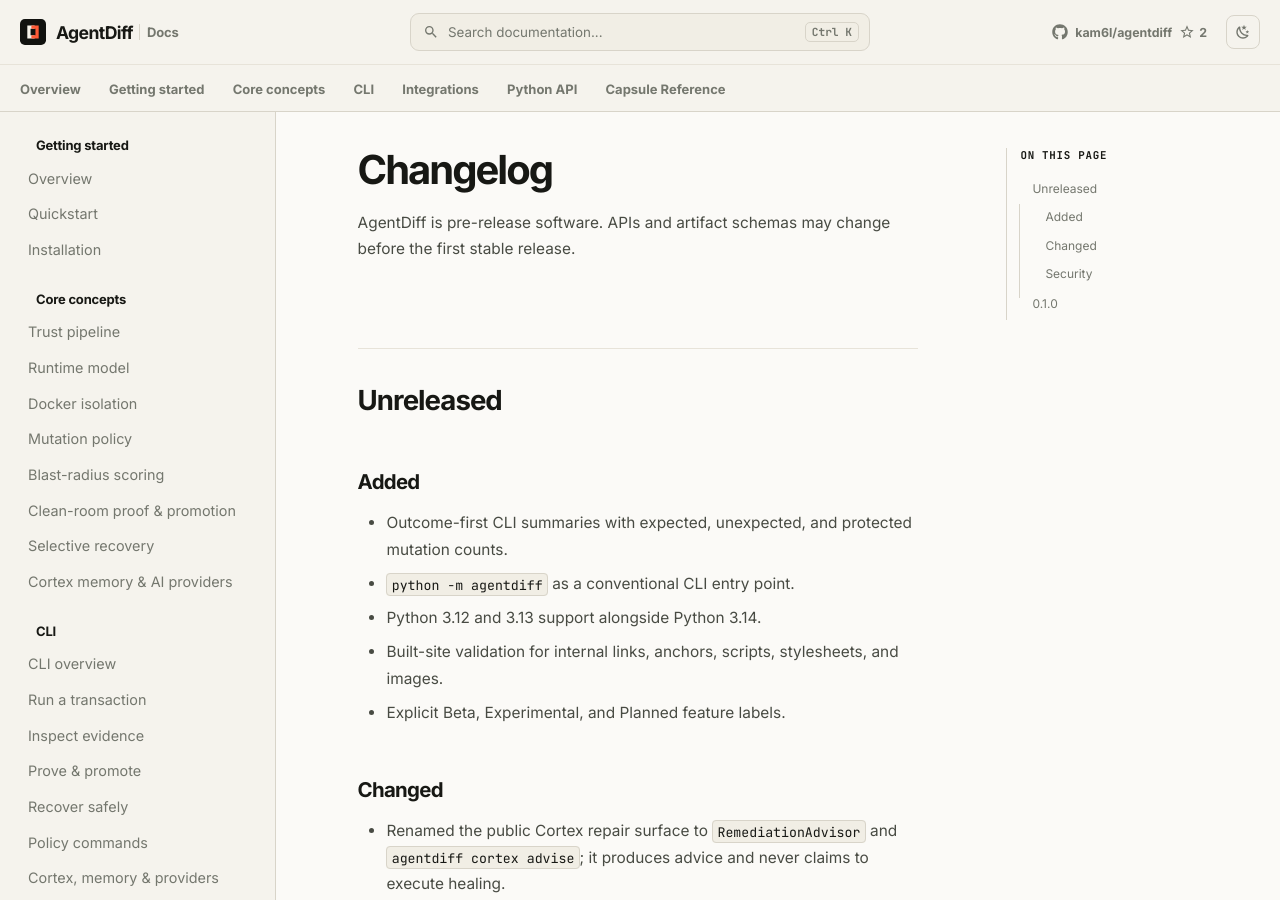
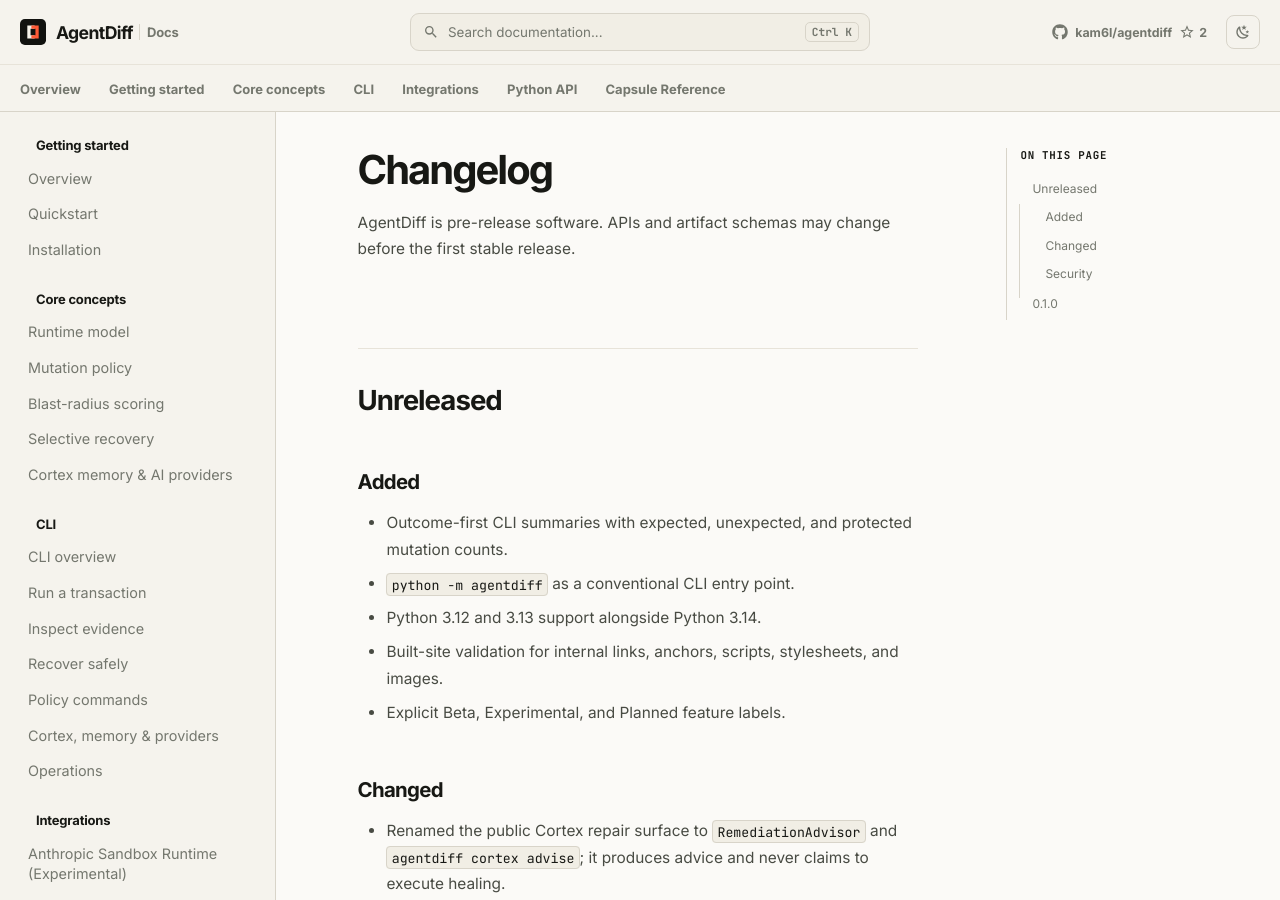
Before and after one commit to kam6l/agentdiff, an MkDocs documentation site: the page built from docs_src/changelog.md, in a window 1280 px wide and 900 px high. Built offline with MkDocs 1.6.1 and Material for MkDocs 9.7.7, drawn with Linux system fonts in a browser that asks for light colours.

Commit message:
Fix mkdocs.yml strict validation

```diff
--- a/mkdocs.yml
+++ b/mkdocs.yml
@@ -1,5 +1,5 @@
 site_name: AgentDiff
-site_description: Run AI agents in isolation, prove their patches, and promote only trusted changes.
+site_description: See exactly what an AI agent changed and selectively undo only the collateral damage.
 site_author: kam6l
 site_url: https://kam6l.github.io/agentdiff/
 repo_url: https://github.com/kam6l/agentdiff
@@ -46,25 +46,20 @@
       - Quickstart: docs/quickstart.md
       - Installation: docs/installation.md
   - Core concepts:
-      - Trust pipeline: docs/concepts/trust-pipeline.md
       - Runtime model: docs/concepts/runtime.md
-      - Docker isolation: docs/concepts/docker-runtime.md
       - Mutation policy: docs/concepts/policy.md
       - Blast-radius scoring: docs/concepts/blast-radius.md
-      - Clean-room proof & promotion: docs/concepts/proof-promotion.md
       - Selective recovery: docs/concepts/recovery.md
       - Cortex memory & AI providers: docs/concepts/cortex.md
   - CLI:
       - CLI overview: docs/cli/index.md
       - Run a transaction: docs/cli/run.md
       - Inspect evidence: docs/cli/inspect.md
-      - Prove & promote: docs/cli/prove-promote.md
       - Recover safely: docs/cli/rollback.md
       - Policy commands: docs/cli/policy.md
       - Cortex, memory & providers: docs/cli/cortex.md
       - Operations: docs/cli/operations.md
   - Integrations:
-      - GitHub Action (Experimental): docs/integrations/github-action.md
       - Anthropic Sandbox Runtime (Experimental): docs/integrations/sandbox-runtime.md
       - MCP policy hook (Experimental): docs/integrations/mcp-policy.md
       - LangChain / LangGraph (Experimental): docs/integrations/langchain.md
@@ -73,7 +68,6 @@
       - Security & capability limits: docs/trust.md
       - Python API: docs/sdk-reference.md
       - Capsule Reference: docs/api-reference.md
-      - Package naming decision: docs/package-naming.md
       - Changelog: changelog.md
 
 not_in_nav: |
```
